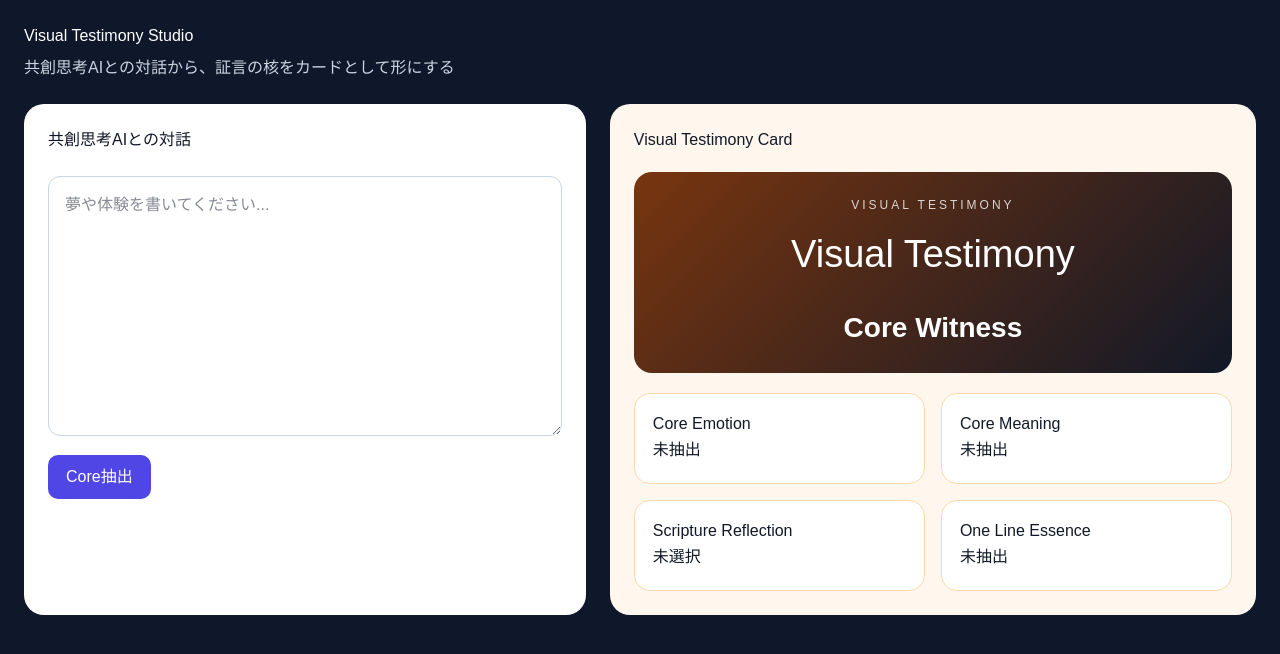
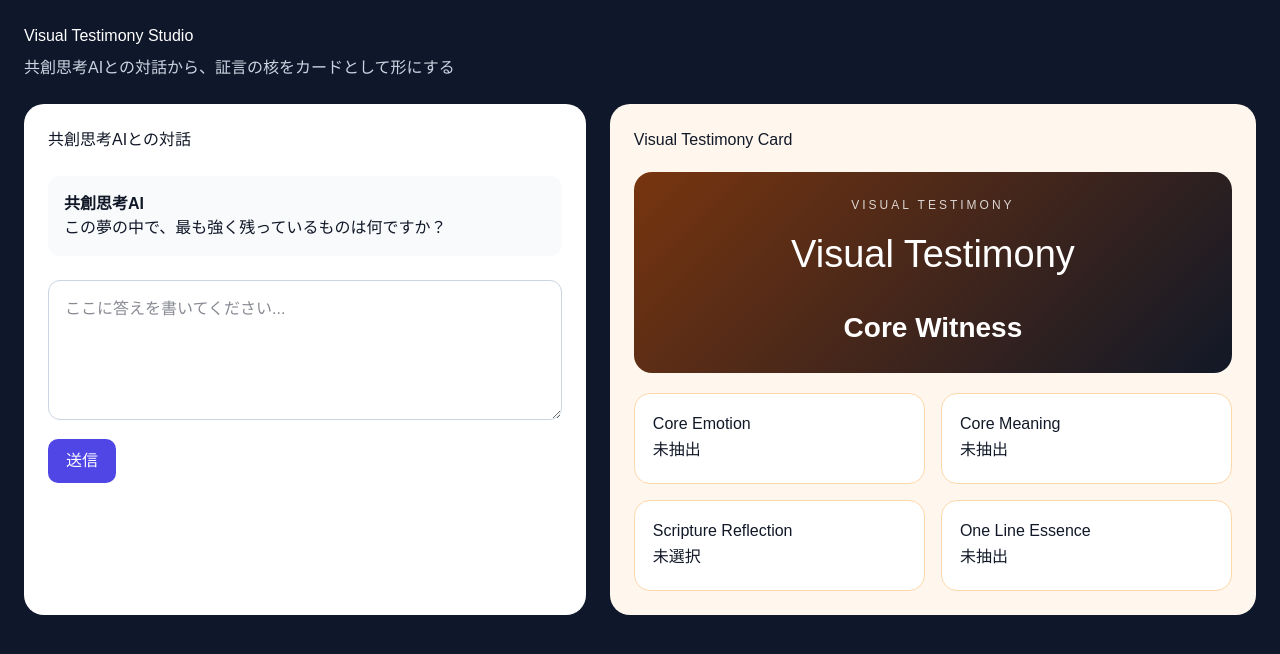
Before and after one commit to risenjapanllc-rgb/cocreative-ai-app, a Next.js app: page /visual-testimony-studio in a window 1280 px wide. Shown: the top 654 px of the page. Built offline with nearby package versions, Linux system fonts and the light colour scheme.

Commit message:
feat: add testimony conversation flow

```diff
--- a/app/visual-testimony-studio/page.tsx
+++ b/app/visual-testimony-studio/page.tsx
@@ -2,8 +2,24 @@
 
 import { useState, type ReactNode } from "react";
 
+const questions = [
+  "この夢の中で、最も強く残っているものは何ですか？",
+  "その中に、どんな感情がありましたか？",
+  "その体験は、あなたに何を語っているように感じますか？",
+  "この体験と共鳴する聖句はありますか？",
+  "この証言を一言で表すなら？",
+];
+
 export default function VisualTestimonyStudioPage() {
-  const [dreamText, setDreamText] = useState("");
+  const [answer, setAnswer] = useState("");
+  const [step, setStep] = useState(0);
+
+  const [messages, setMessages] = useState([
+    {
+      role: "共創思考AI",
+      text: questions[0],
+    },
+  ]);
 
   const [card, setCard] = useState({
     title: "Visual Testimony",
@@ -14,8 +30,77 @@ export default function VisualTestimonyStudioPage() {
     essence: "",
   });
 
+  function handleSend() {
+    if (!answer.trim()) return;
+
+    const userAnswer = answer.trim();
+
+    setMessages((prev) => [
+      ...prev,
+      { role: "あなた", text: userAnswer },
+    ]);
+
+    if (step === 0) {
+      setCard((prev) => ({
+        ...prev,
+        coreWitness: userAnswer,
+      }));
+    }
+
+    if (step === 1) {
+      setCard((prev) => ({
+        ...prev,
+        coreEmotion: userAnswer,
+      }));
+    }
+
+    if (step === 2) {
+      setCard((prev) => ({
+        ...prev,
+        coreMeaning: userAnswer,
+      }));
+    }
+
+    if (step === 3) {
+      setCard((prev) => ({
+        ...prev,
+        scripture: userAnswer,
+      }));
+    }
+
+    if (step === 4) {
+      setCard((prev) => ({
+        ...prev,
+        essence: userAnswer,
+      }));
+    }
+
+    const nextStep = step + 1;
+
+    if (nextStep < questions.length) {
+      setMessages((prev) => [
+        ...prev,
+        {
+          role: "共創思考AI",
+          text: questions[nextStep],
+        },
+      ]);
+
+      setStep(nextStep);
+    }
+
+    setAnswer("");
+  }
+
   return (
-    <main style={{ minHeight: "100vh", background: "#0f172a", color: "#111827", padding: 24 }}>
+    <main
+      style={{
+        minHeight: "100vh",
+        background: "#0f172a",
+        color: "#111827",
+        padding: 24,
+      }}
+    >
       <header style={{ color: "white", marginBottom: 24 }}>
         <h1 style={{ margin: 0 }}>Visual Testimony Studio</h1>
         <p style={{ marginTop: 8, color: "#cbd5e1" }}>
@@ -23,17 +108,48 @@ export default function VisualTestimonyStudioPage() {
         </p>
       </header>
 
-      <div style={{ display: "grid", gridTemplateColumns: "1fr 1.15fr", gap: 24 }}>
-        <section style={{ background: "#ffffff", borderRadius: 20, padding: 24 }}>
+      <div
+        style={{
+          display: "grid",
+          gridTemplateColumns: "1fr 1.15fr",
+          gap: 24,
+        }}
+      >
+        <section
+          style={{
+            background: "#ffffff",
+            borderRadius: 20,
+            padding: 24,
+          }}
+        >
           <h2>共創思考AIとの対話</h2>
 
+          <div style={{ marginTop: 24, display: "grid", gap: 12 }}>
+            {messages.map((message, index) => (
+              <div
+                key={index}
+                style={{
+                  background:
+                    message.role === "共創思考AI"
+                      ? "#f8fafc"
+                      : "#eef2ff",
+                  padding: 16,
+                  borderRadius: 12,
+                }}
+              >
+                <strong>{message.role}</strong>
+                <p style={{ marginBottom: 0 }}>{message.text}</p>
+              </div>
+            ))}
+          </div>
+
           <textarea
-            value={dreamText}
-            onChange={(e) => setDreamText(e.target.value)}
-            placeholder="夢や体験を書いてください..."
+            value={answer}
+            onChange={(e) => setAnswer(e.target.value)}
+            placeholder="ここに答えを書いてください..."
             style={{
               width: "100%",
-              minHeight: 260,
+              minHeight: 140,
               marginTop: 24,
               padding: 16,
               borderRadius: 12,
@@ -43,16 +159,7 @@ export default function VisualTestimonyStudioPage() {
           />
 
           <button
-            onClick={() => {
-              setCard({
-                title: "The Gate and the Hill",
-                coreWitness: "「さあここからは一人で向かいなさい」",
-                coreEmotion: "始まり・信頼・決意",
-                coreMeaning: "一人で進む段階に入った。見捨てられたのではなく託された。",
-                scripture: "「これが道だ。これに歩め。」 イザヤ書 30:21",
-                essence: "託されて、一人で進む旅が始まった。",
-              });
-            }}
+            onClick={handleSend}
             style={{
               marginTop: 12,
               padding: "10px 18px",
@@ -63,32 +170,70 @@ export default function VisualTestimonyStudioPage() {
               cursor: "pointer",
             }}
           >
-            Core抽出
+            送信
           </button>
         </section>
 
-        <section style={{ background: "#fff7ed", borderRadius: 20, padding: 24 }}>
+        <section
+          style={{
+            background: "#fff7ed",
+            borderRadius: 20,
+            padding: 24,
+          }}
+        >
           <h2>Visual Testimony Card</h2>
 
           <div style={cardHeroStyle}>
-            <p style={{ letterSpacing: 3, fontSize: 12, opacity: 0.8, margin: 0 }}>
+            <p
+              style={{
+                letterSpacing: 3,
+                fontSize: 12,
+                opacity: 0.8,
+                margin: 0,
+              }}
+            >
               VISUAL TESTIMONY
             </p>
 
-            <h1 style={{ marginTop: 12, marginBottom: 24, fontSize: 38 }}>
+            <h1
+              style={{
+                marginTop: 12,
+                marginBottom: 24,
+                fontSize: 38,
+              }}
+            >
               {card.title}
             </h1>
 
-            <div style={{ fontSize: 28, fontWeight: 700, lineHeight: 1.5, maxWidth: 700, margin: "0 auto" }}>
+            <div
+              style={{
+                fontSize: 28,
+                fontWeight: 700,
+                lineHeight: 1.5,
+                maxWidth: 700,
+                margin: "0 auto",
+              }}
+            >
               {card.coreWitness || "Core Witness"}
             </div>
           </div>
 
           <div style={gridStyle}>
-            <Card title="Core Emotion">{card.coreEmotion || "未抽出"}</Card>
-            <Card title="Core Meaning">{card.coreMeaning || "未抽出"}</Card>
-            <Card title="Scripture Reflection">{card.scripture || "未選択"}</Card>
-            <Card title="One Line Essence">{card.essence || "未抽出"}</Card>
+            <Card title="Core Emotion">
+              {card.coreEmotion || "未抽出"}
+            </Card>
+
+            <Card title="Core Meaning">
+              {card.coreMeaning || "未抽出"}
+            </Card>
+
+            <Card title="Scripture Reflection">
+              {card.scripture || "未選択"}
+            </Card>
+
+            <Card title="One Line Essence">
+              {card.essence || "未抽出"}
+            </Card>
           </div>
         </section>
       </div>
@@ -96,7 +241,13 @@ export default function VisualTestimonyStudioPage() {
   );
 }
 
-function Card({ title, children }: { title: string; children: ReactNode }) {
+function Card({
+  title,
+  children,
+}: {
+  title: string;
+  children: ReactNode;
+}) {
   return (
     <div
       style={{
```
